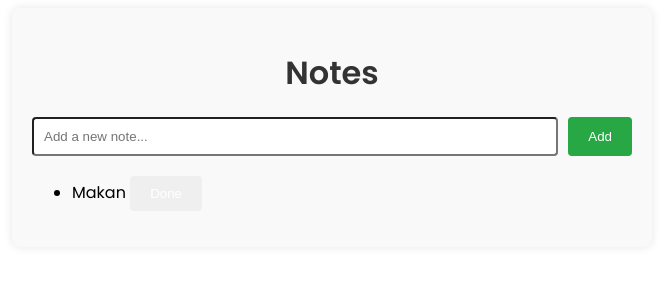
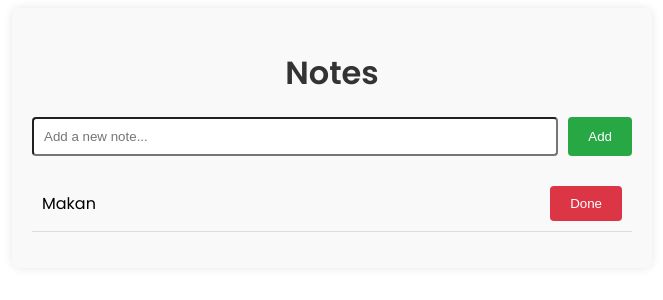
Before and after one commit to luthfizone/note-app, a React (Vite) app: page / in a window 1280 px wide. Shown: the top 300 px of the page, without its empty margins (308-971 px from the left). Built offline with nearby package versions, Linux system fonts and the light colour scheme.

Commit message:
feat: add style for note list

```diff
--- a/src/App.jsx
+++ b/src/App.jsx
@@ -29,9 +29,9 @@ function InputNotes() {
 
 function NotesList() {
   return (
-    <ul>
-      <li>
-        Makan <button>Done</button>
+    <ul className="notes-list">
+      <li className="note-item">
+        Makan <button className="done-button">Done</button>
       </li>
     </ul>
   );
--- a/src/index.css
+++ b/src/index.css
@@ -49,3 +49,25 @@ button {
 .add-button:hover {
   background-color: #218838;
 }
+
+/* notes list */
+.notes-list {
+  list-style: none;
+  padding: 0;
+}
+
+.note-item {
+  display: flex;
+  justify-content: space-between;
+  align-items: center;
+  padding: 10px;
+  border-bottom: 1px solid #ddd;
+}
+
+.done-button {
+  background-color: #dc3545;
+}
+
+.done-button:hover {
+  background-color: #b82d3b;
+}
```
